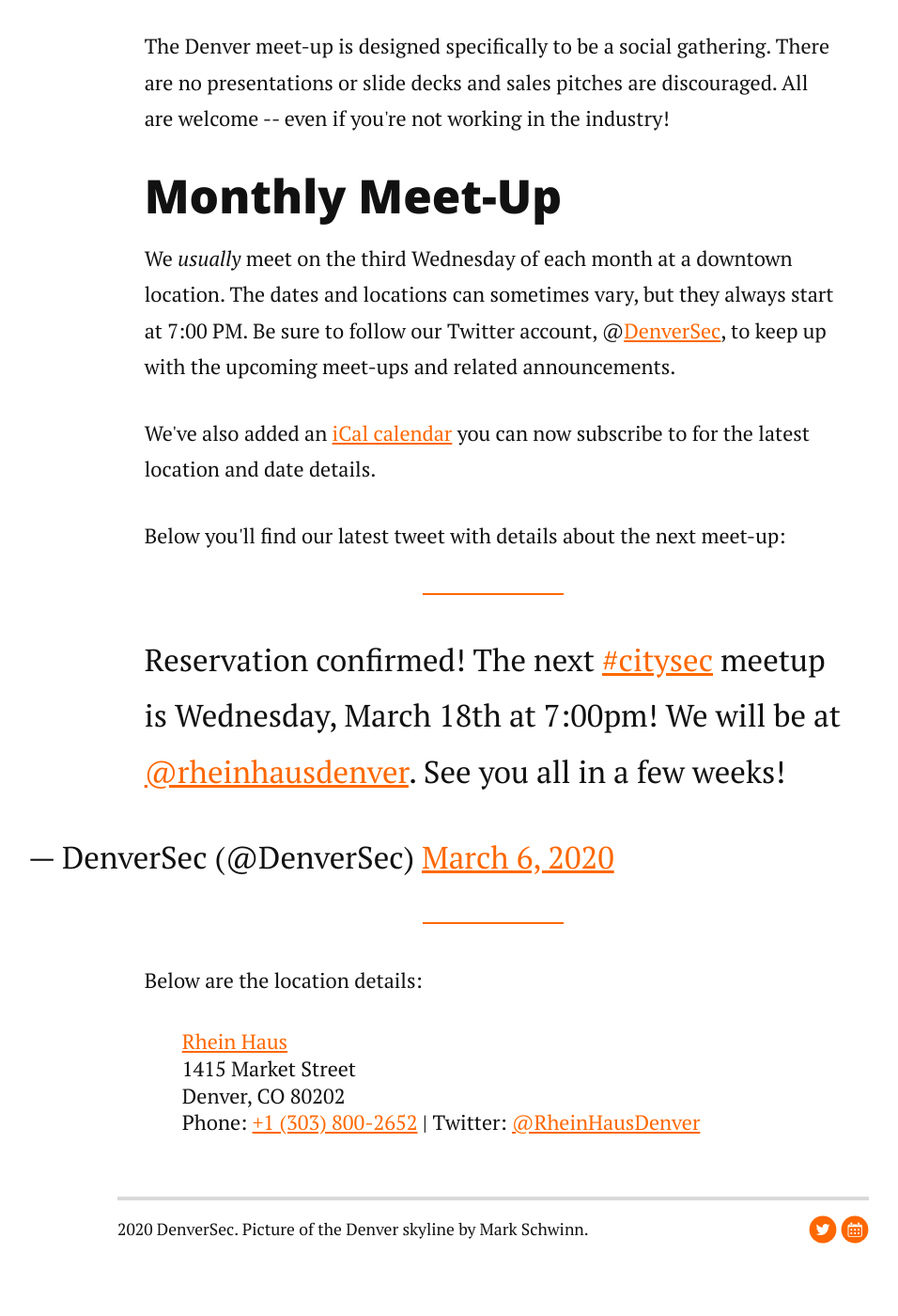
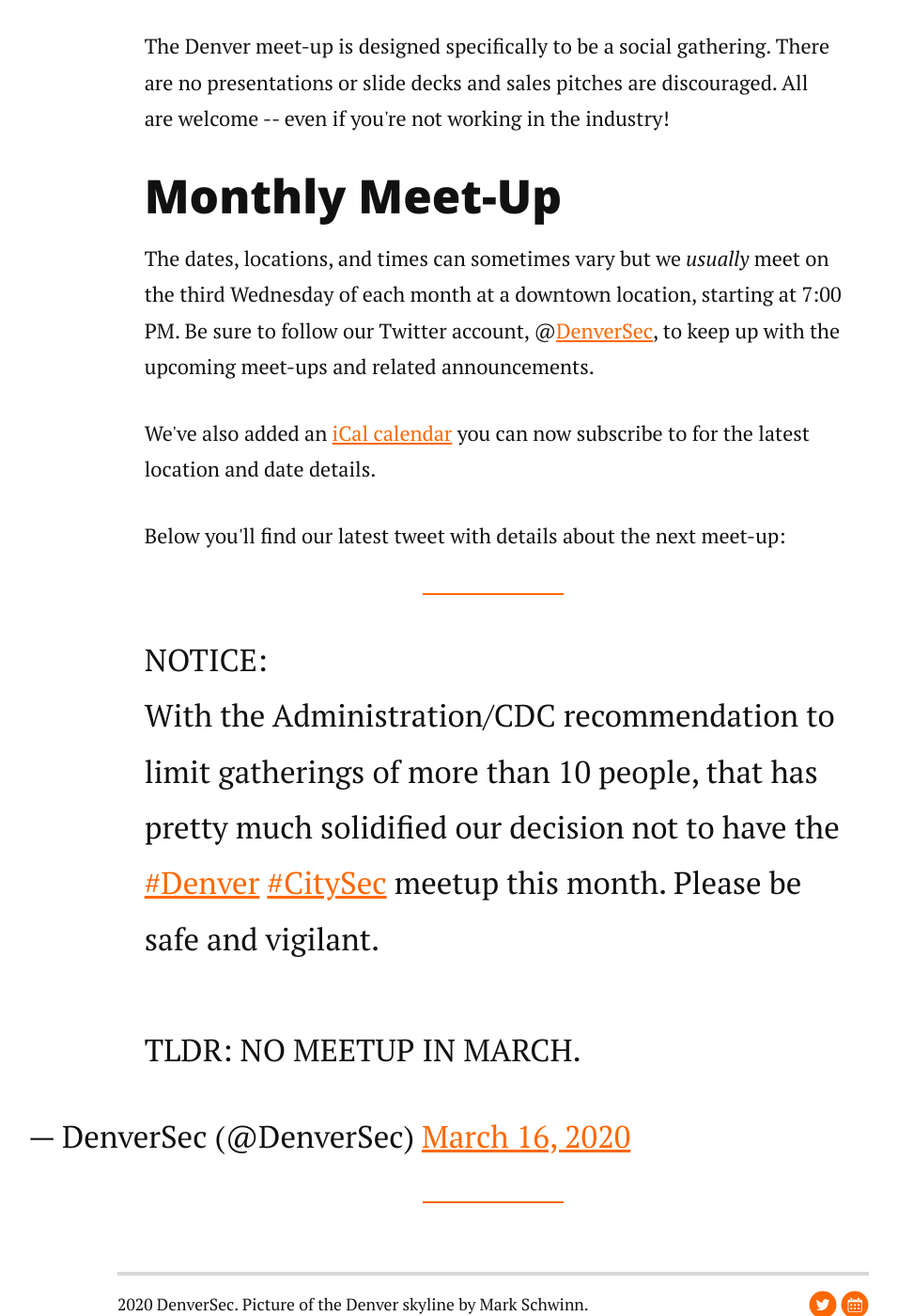
Before and after one commit to denversec/denversec.github.io, a Jekyll site: the page built from index.html, in a window 1280 px wide and 1400 px high, scrolled down 541 px. Shown: the whole window at 94% size, without its empty margins (115-1071 px from the left). Built offline with Jekyll 4.4.1, drawn with Linux system fonts in a browser that asks for light colours; nearby versions of some CDN libraries; comment, search, counter and statistics services are not loaded; before the commit the page ends 1905 px from its top, so only the background shows below that.

Commit message:
Cancel meetup

```diff
--- a/index.html
+++ b/index.html
@@ -16,23 +16,23 @@
   </p> -->
 
   <h2 id="meetup">Monthly Meet-Up</h2>
-	<p>We <i>usually</i> meet on the third Wednesday of each month at a downtown location. The dates and locations can sometimes vary, but they always start at 7:00 PM. Be sure to follow our Twitter account, @<a href="https://twitter.com/DenverSec" target="_blank">DenverSec</a>, to keep up with the upcoming meet-ups and related announcements.</p>
+	<p>The dates, locations, and times can sometimes vary but we <i>usually</i> meet on the third Wednesday of each month at a downtown location, starting at 7:00 PM. Be sure to follow our Twitter account, @<a href="https://twitter.com/DenverSec" target="_blank">DenverSec</a>, to keep up with the upcoming meet-ups and related announcements.</p>
   <p>We've also added an <a href="/meetups.ics">iCal calendar</a> you can now subscribe to for the latest location and date details.
   <p>Below you'll find our latest tweet with details about the next meet-up:</p>
   <p>
-    <blockquote class="twitter-tweet"><p lang="en" dir="ltr">Reservation confirmed! The next <a href="https://twitter.com/hashtag/citysec?src=hash&amp;ref_src=twsrc%5Etfw">#citysec</a> meetup is Wednesday, March 18th at 7:00pm! We will be at <a href="https://twitter.com/rheinhausdenver?ref_src=twsrc%5Etfw">@rheinhausdenver</a>. See you all in a few weeks!</p>&mdash; DenverSec (@DenverSec) <a href="https://twitter.com/DenverSec/status/1236005129175928836?ref_src=twsrc%5Etfw">March 6, 2020</a></blockquote> <script async src="https://platform.twitter.com/widgets.js" charset="utf-8"></script>
+    <blockquote class="twitter-tweet"><p lang="en" dir="ltr">NOTICE:<br>With the Administration/CDC recommendation to limit gatherings of more than 10 people, that has pretty much solidified our decision not to have the <a href="https://twitter.com/hashtag/Denver?src=hash&amp;ref_src=twsrc%5Etfw">#Denver</a> <a href="https://twitter.com/hashtag/CitySec?src=hash&amp;ref_src=twsrc%5Etfw">#CitySec</a> meetup this month. Please be safe and vigilant.<br><br>TLDR: NO MEETUP IN MARCH.</p>&mdash; DenverSec (@DenverSec) <a href="https://twitter.com/DenverSec/status/1239652402711506944?ref_src=twsrc%5Etfw">March 16, 2020</a></blockquote> <script async src="https://platform.twitter.com/widgets.js" charset="utf-8"></script>
   </p>
-  <p>Below are the location details:</p>
+  <!-- <p>Below are the location details:</p>
   <p class="meetup-details">
-    <!--TBD<br/>
-    Denver, CO 80202 -->
+    !--TBD<br/>
+    Denver, CO 80202 --
 
     <a href="http://rheinhausdenver.com/" target="_blank">Rhein Haus</a><br/>
     1415 Market Street<br/>
     Denver, CO 80202<br/>
     Phone: <a href="tel:13038002652">+1 (303) 800-2652</a> | Twitter: <a href="https://twitter.com/rheinhausdenver" target="_blank">@RheinHausDenver</a>
 
-    <!-- <a href="https://wallyswisconsin.com/" target="_blank">Wally's Wisconsin Tavern</a><br/>
+    !-- <a href="https://wallyswisconsin.com/" target="_blank">Wally's Wisconsin Tavern</a><br/>
     1417 Market Street<br/>
     Denver, CO 80202<br/>
     Phone: <a href="tel:13038002652">+1 (303) 800-2652</a> | Twitter: <a href="https://twitter.com/wallyswisconsin" target="_blank">@WallysWisconsin</a> -->
@@ -45,7 +45,7 @@
     <!-- <a href="https://societydenver.com/" target="_blank">Society Sports & Spirits</a><br/>
     1434 Blake Street<br/>
     Denver, CO 80202<br/>
-    Phone: <a href="tel:17204659830">+1 (720) 465-9830</a> | Twitter: <a href="https://twitter.com/societydenver" target="_blank">@SocietyDenver</a> -->
-  </p>
+    Phone: <a href="tel:17204659830">+1 (720) 465-9830</a> | Twitter: <a href="https://twitter.com/societydenver" target="_blank">@SocietyDenver</a> --
+  </p> -->
 
 </div>
```
Also changed, not shown: 1 other file.
